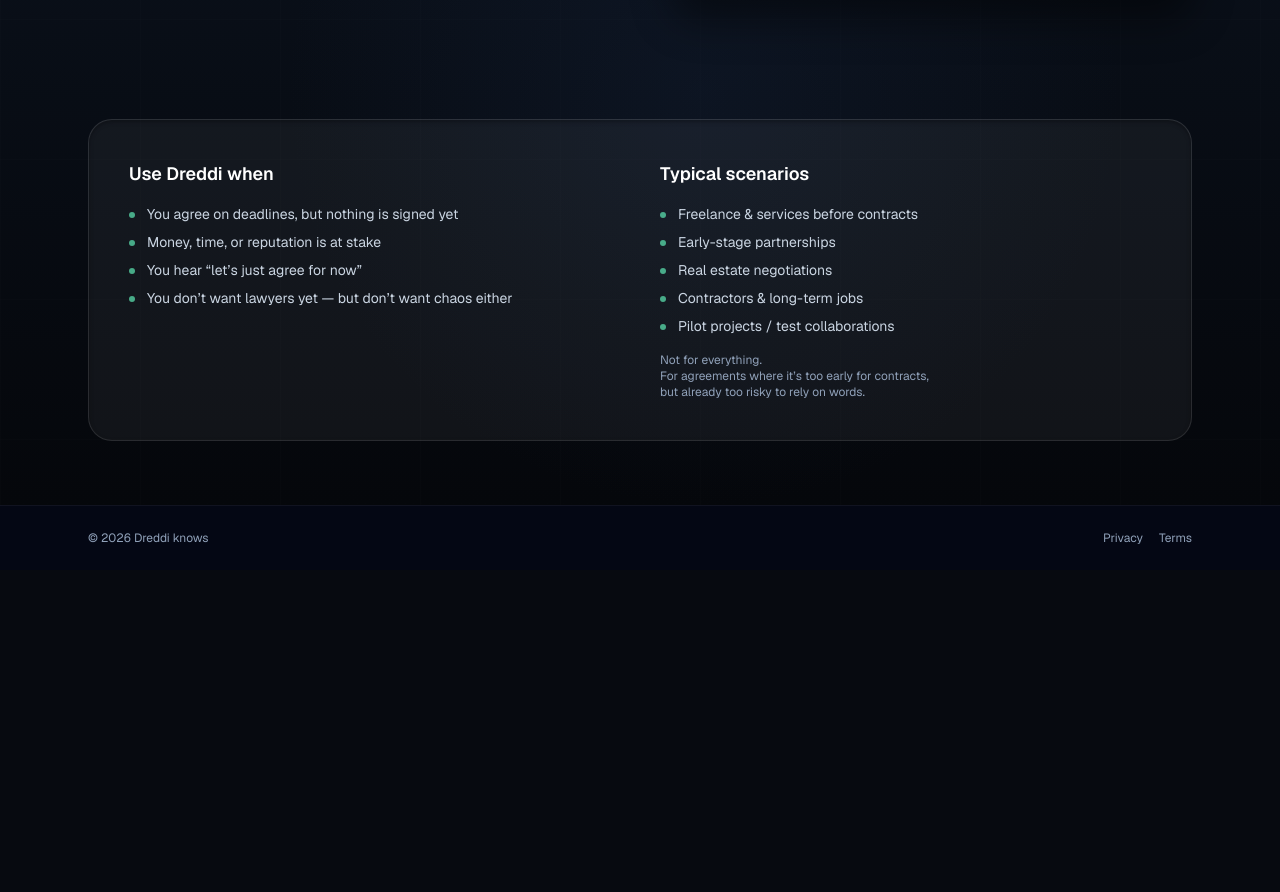
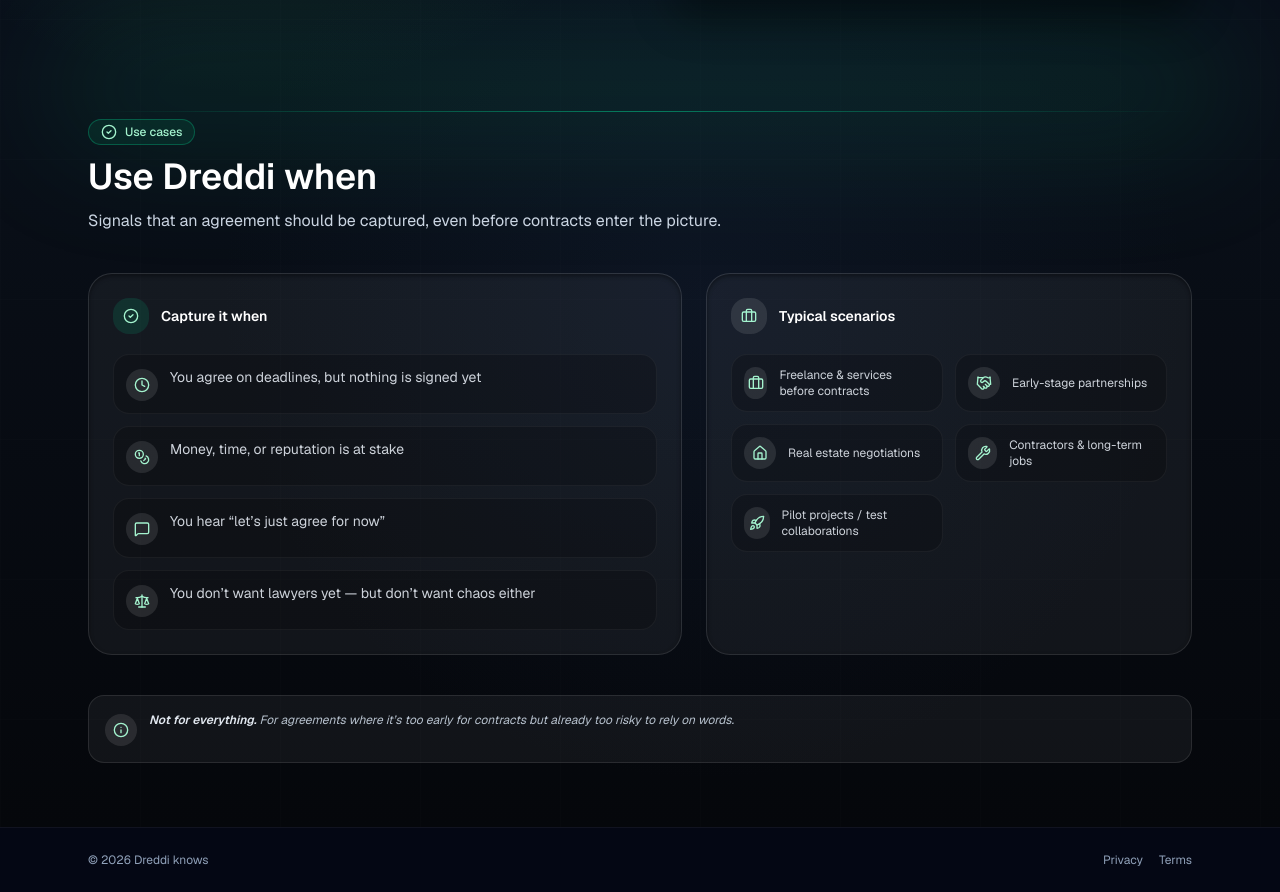
Before and after one commit to wanderwe/dreddi-mvp, a Next.js app: page / in a window 1280 px wide. Shown: the part 758-1650 px from the top of the page. Before the commit the page ends 1328 px from the top, so only its background shows below. Built offline with nearby package versions, Linux system fonts and the light colour scheme; no server answers.

Commit message:
Redesign landing use cases section

```diff
--- /dev/null
+++ b/src/app/components/landing/UseCasesSection.tsx
@@ -0,0 +1,116 @@
+import {
+  Briefcase,
+  CheckCircle2,
+  Clock,
+  Coins,
+  Handshake,
+  Home,
+  Info,
+  MessageSquare,
+  Rocket,
+  Scale,
+  Wrench,
+} from "lucide-react";
+
+import type { LandingCopy } from "@/lib/landingCopy";
+
+const triggerIcons = [Clock, Coins, MessageSquare, Scale];
+const scenarioIcons = [Briefcase, Handshake, Home, Wrench, Rocket];
+
+type UseCasesSectionProps = {
+  copy: LandingCopy["useDreddi"];
+};
+
+export function UseCasesSection({ copy }: UseCasesSectionProps) {
+  return (
+    <section className="relative mx-auto w-full max-w-6xl px-4 pb-16 sm:px-6">
+      <div
+        className="pointer-events-none absolute inset-x-0 -top-16 h-28 bg-gradient-to-b from-emerald-500/30 via-emerald-500/10 to-transparent blur-3xl"
+        aria-hidden
+      />
+      <div
+        className="pointer-events-none absolute inset-x-6 -top-2 h-px bg-gradient-to-r from-transparent via-emerald-400/50 to-transparent"
+        aria-hidden
+      />
+
+      <div className="relative space-y-8 sm:space-y-10">
+        <div className="space-y-3 text-center sm:text-left">
+          <span className="inline-flex items-center gap-2 rounded-full border border-emerald-400/30 bg-emerald-500/10 px-3 py-1 text-xs font-medium text-emerald-200">
+            <CheckCircle2 className="h-4 w-4" />
+            {copy.label}
+          </span>
+          <h2 className="text-3xl font-semibold text-white sm:text-4xl">
+            {copy.title}
+          </h2>
+          <p className="mx-auto max-w-2xl text-sm text-slate-300 sm:mx-0 sm:text-base">
+            {copy.lead}
+          </p>
+        </div>
+
+        <div className="grid gap-6 lg:grid-cols-[1.1fr_0.9fr]">
+          <div className="group rounded-3xl border border-white/10 bg-white/5 p-6 shadow-inner shadow-black/40 transition hover:border-emerald-400/30">
+            <div className="flex items-center gap-3 text-sm font-semibold text-white">
+              <span className="flex h-9 w-9 items-center justify-center rounded-2xl bg-emerald-500/15 text-emerald-200">
+                <CheckCircle2 className="h-4 w-4" />
+              </span>
+              {copy.triggersTitle}
+            </div>
+            <ul className="mt-5 space-y-3 text-sm text-slate-200/90">
+              {copy.bullets.map((item, index) => {
+                const Icon = triggerIcons[index] ?? CheckCircle2;
+
+                return (
+                  <li
+                    key={item}
+                    className="flex items-start gap-3 rounded-2xl border border-white/5 bg-black/20 px-3 py-3"
+                  >
+                    <span className="mt-0.5 flex h-8 w-8 items-center justify-center rounded-full bg-white/10 text-emerald-200">
+                      <Icon className="h-4 w-4" />
+                    </span>
+                    <span>{item}</span>
+                  </li>
+                );
+              })}
+            </ul>
+          </div>
+
+          <div className="group rounded-3xl border border-white/10 bg-white/5 p-6 shadow-inner shadow-black/40 transition hover:border-emerald-400/30">
+            <div className="flex items-center gap-3 text-sm font-semibold text-white">
+              <span className="flex h-9 w-9 items-center justify-center rounded-2xl bg-white/10 text-emerald-200">
+                <Briefcase className="h-4 w-4" />
+              </span>
+              {copy.scenariosTitle}
+            </div>
+            <div className="mt-5 grid gap-3 sm:grid-cols-2">
+              {copy.scenarios.map((item, index) => {
+                const Icon = scenarioIcons[index] ?? Briefcase;
+
+                return (
+                  <div
+                    key={item}
+                    className="flex items-center gap-3 rounded-2xl border border-white/5 bg-black/20 px-3 py-3 text-xs text-slate-200/90"
+                  >
+                    <span className="flex h-8 w-8 items-center justify-center rounded-full bg-white/10 text-emerald-200">
+                      <Icon className="h-4 w-4" />
+                    </span>
+                    <span>{item}</span>
+                  </div>
+                );
+              })}
+            </div>
+          </div>
+        </div>
+
+        <div className="flex items-start gap-3 rounded-2xl border border-white/10 bg-white/5 p-4 text-xs text-slate-300/90 italic">
+          <span className="mt-0.5 flex h-8 w-8 items-center justify-center rounded-full bg-white/10 text-emerald-200">
+            <Info className="h-4 w-4" />
+          </span>
+          <p>
+            <span className="font-semibold text-slate-200">{copy.noteTitle}</span>{" "}
+            {copy.framing}
+          </p>
+        </div>
+      </div>
+    </section>
+  );
+}
--- a/src/app/page.tsx
+++ b/src/app/page.tsx
@@ -3,6 +3,7 @@
 import Link from "next/link";
 import { useEffect, useMemo, useState } from "react";
 import { DreddiLogoMark } from "@/app/components/DreddiLogo";
+import { UseCasesSection } from "@/app/components/landing/UseCasesSection";
 import { getAuthState, isMockAuthEnabled } from "@/lib/auth/getAuthState";
 import { useLocale, useT } from "@/lib/i18n/I18nProvider";
 import { getLandingCopy } from "@/lib/landingCopy";
@@ -560,33 +561,7 @@ export default function Home() {
         </div>
       </div>
 
-      <section className="relative mx-auto w-full max-w-6xl px-4 pb-16 sm:px-6">
-        <div className="grid gap-10 rounded-3xl border border-white/10 bg-white/5 px-6 py-10 shadow-inner shadow-black/30 md:grid-cols-2 md:px-10">
-          <div className="space-y-4">
-            <p className="text-lg font-semibold text-white">{copy.useDreddi.title}</p>
-            <ul className="space-y-2 text-sm text-slate-300">
-              {copy.useDreddi.bullets.map((item) => (
-                <li key={item} className="flex gap-3">
-                  <span className="mt-2 h-1.5 w-1.5 flex-none rounded-full bg-emerald-300/70" />
-                  <span>{item}</span>
-                </li>
-              ))}
-            </ul>
-          </div>
-          <div className="space-y-4">
-            <p className="text-lg font-semibold text-white">{copy.useDreddi.scenariosTitle}</p>
-            <ul className="space-y-2 text-sm text-slate-300">
-              {copy.useDreddi.scenarios.map((item) => (
-                <li key={item} className="flex gap-3">
-                  <span className="mt-2 h-1.5 w-1.5 flex-none rounded-full bg-emerald-300/70" />
-                  <span>{item}</span>
-                </li>
-              ))}
-            </ul>
-            <p className="text-xs text-slate-400">{renderMultiline(copy.useDreddi.framing)}</p>
-          </div>
-        </div>
-      </section>
+      <UseCasesSection copy={copy.useDreddi} />
     </main>
   );
 }
--- a/src/lib/landingCopy.ts
+++ b/src/lib/landingCopy.ts
@@ -18,10 +18,14 @@ export type LandingCopy = {
     description: string;
   };
   useDreddi: {
+    label: string;
     title: string;
+    lead: string;
+    triggersTitle: string;
     bullets: string[];
     scenariosTitle: string;
     scenarios: string[];
+    noteTitle: string;
     framing: string;
   };
   cta: {
@@ -85,7 +89,11 @@ export const landingCopy: Record<Locale, LandingCopy> = {
         "Dreddi — сервіс між словами і контрактом.\nВи фіксуєте домовленості, берете відповідальність\nі будуєте репутацію без юридичного тиску —\nале з реальними наслідками для довіри.",
     },
     useDreddi: {
+      label: "Сценарії використання",
       title: "Коли варто використовувати Dreddi",
+      lead:
+        "Сигнали, що домовленість уже потребує фіксації, навіть якщо контракт ще попереду.",
+      triggersTitle: "Коли фіксувати домовленість",
       bullets: [
         "Ви погодили дедлайни, але нічого не підписано",
         "На кону гроші, час або репутація",
@@ -100,8 +108,9 @@ export const landingCopy: Record<Locale, LandingCopy> = {
         "Підрядники та довгі проєкти",
         "Пілотні проєкти / тестова співпраця",
       ],
+      noteTitle: "Не для всього.",
       framing:
-        "Не для всього.\nДля домовленостей, де ще рано для контрактів,\nале вже занадто ризиковано покладатися лише на слова.",
+        "Для домовленостей, де ще рано для контрактів, але вже занадто ризиковано покладатися лише на слова.",
     },
     cta: {
       getStarted: "Створити угоду",
@@ -182,7 +191,11 @@ export const landingCopy: Record<Locale, LandingCopy> = {
         "Dreddi is the service layer between talk and contracts.\nYou capture agreements, take responsibility,\nand build reputation without legal pressure —\nbut with real consequences for trust.",
     },
     useDreddi: {
+      label: "Use cases",
       title: "Use Dreddi when",
+      lead:
+        "Signals that an agreement should be captured, even before contracts enter the picture.",
+      triggersTitle: "Capture it when",
       bullets: [
         "You agree on deadlines, but nothing is signed yet",
         "Money, time, or reputation is at stake",
@@ -197,8 +210,9 @@ export const landingCopy: Record<Locale, LandingCopy> = {
         "Contractors & long-term jobs",
         "Pilot projects / test collaborations",
       ],
+      noteTitle: "Not for everything.",
       framing:
-        "Not for everything.\nFor agreements where it’s too early for contracts,\nbut already too risky to rely on words.",
+        "For agreements where it’s too early for contracts but already too risky to rely on words.",
     },
     cta: {
       getStarted: "Create a deal",
```
